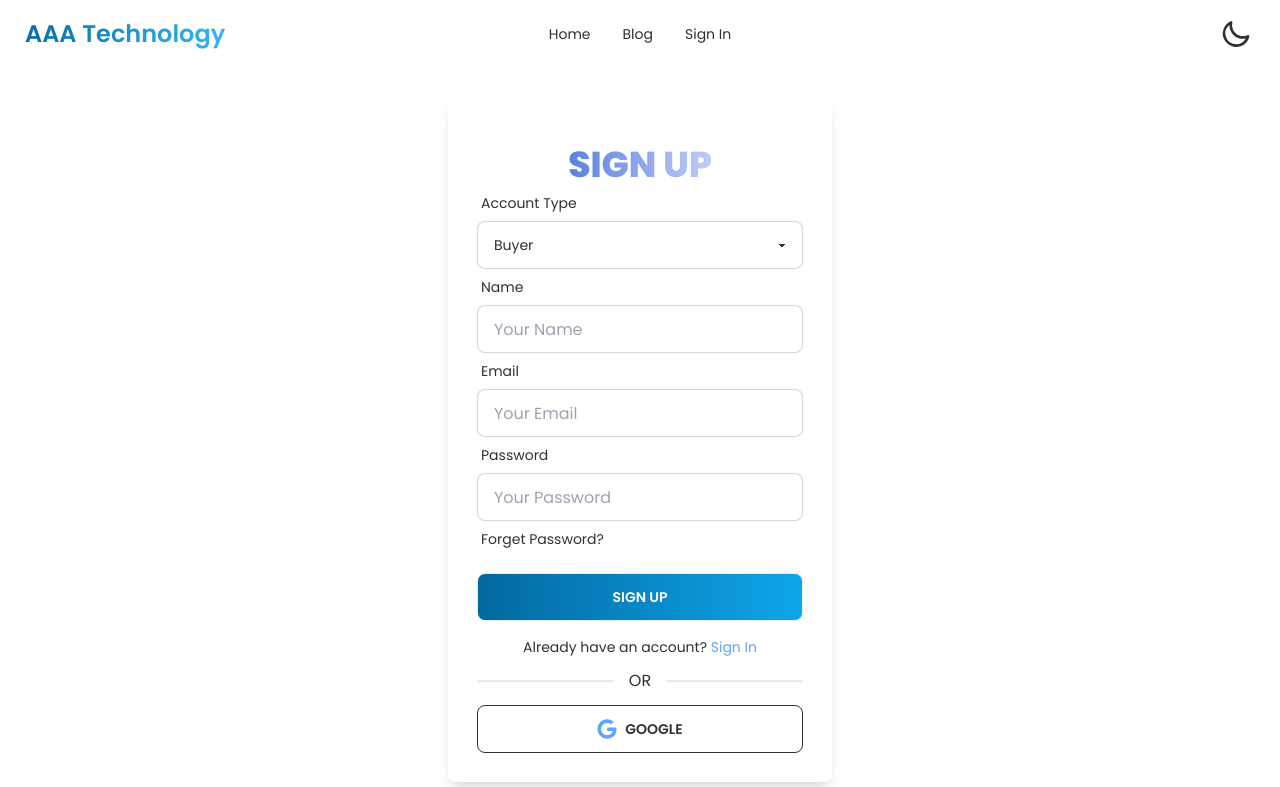
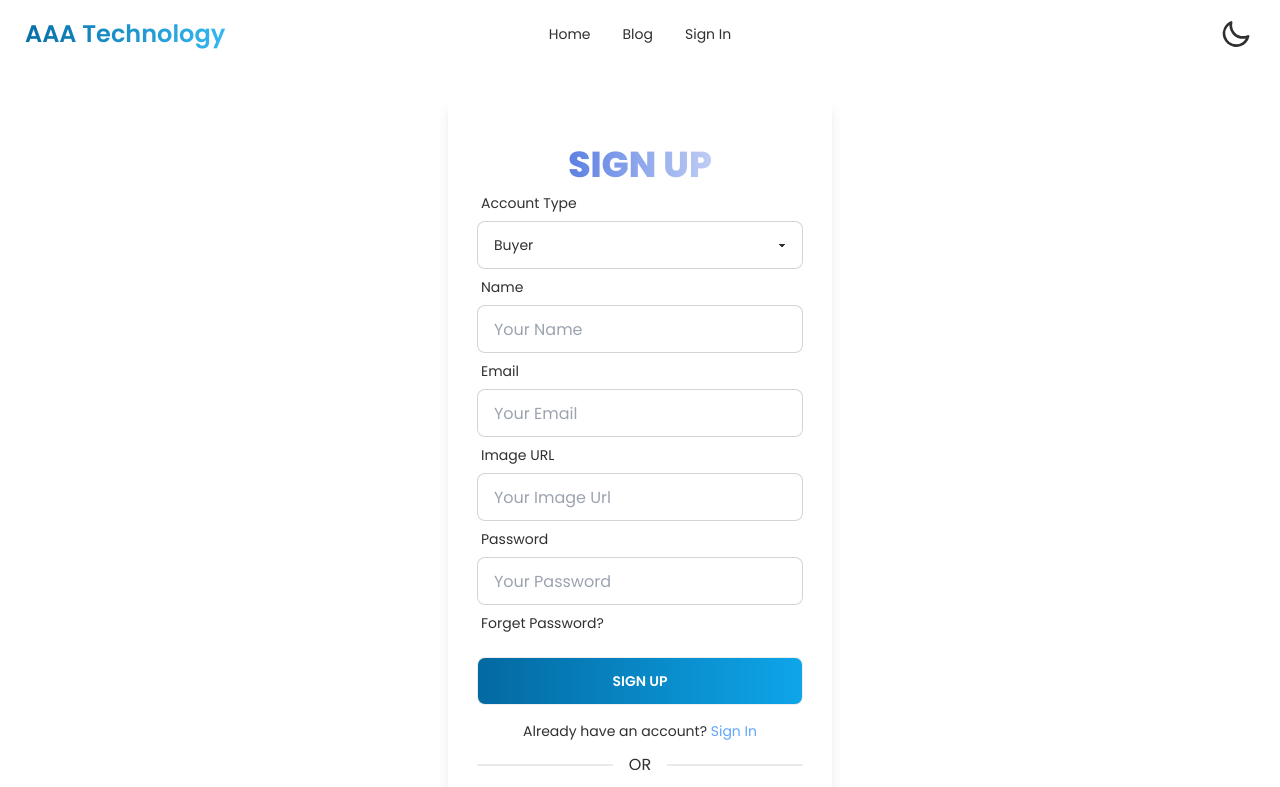
Before and after one commit to nabiursiddique/used_laptop_shop-client, a React (Vite) app: page /signUp in a window 1280 px wide. Shown: the top 787 px of the page. Built offline with nearby package versions, Linux system fonts and the light colour scheme; no server answers.

Commit message:
fix- Now we can see the user name and photo in the navbar if user is logged in

```diff
--- a/src/Contexts/AuthProvider.jsx
+++ b/src/Contexts/AuthProvider.jsx
@@ -7,31 +7,37 @@ const auth = getAuth(app);
 
 const AuthProvider = ({ children }) => {
     const [user, setUser] = useState('');
+    const [loading, setLoading] = useState(true);
     const googleProvider = new GoogleAuthProvider();
 
     // Creating a user with email and password
     const createUser = (email, password) => {
+        setLoading(true);
         return createUserWithEmailAndPassword(auth, email, password);
     }
 
     // Login user with email and password
     const signIn = (email, password) => {
+        setLoading(true);
         return signInWithEmailAndPassword(auth, email, password);
     }
 
     // create and login with google
     const googleSignIn =()=>{
+        setLoading(true);
         return signInWithPopup(auth,googleProvider);
     }
 
     // Update user profile (name, image)
     const updateUser =(userInfo)=>{
+        setLoading(true);
         updateProfile(auth.currentUser, userInfo);
     }
 
 
     // SignOut a Logged in user
     const logOut =()=>{
+        setLoading(true);
         return signOut(auth);
     }
 
@@ -39,6 +45,7 @@ const AuthProvider = ({ children }) => {
     useEffect(() => {
         const unsubscribe = onAuthStateChanged(auth, (currentUser) => {
             setUser(currentUser);
+            setLoading(false);
         });
         return () => unsubscribe();
     }, []);
@@ -49,7 +56,8 @@ const AuthProvider = ({ children }) => {
         googleSignIn,
         logOut,
         user,
-        updateUser
+        updateUser,
+        loading
     }
 
     return (
--- a/src/components/Pages/SignIn/SignIn.jsx
+++ b/src/components/Pages/SignIn/SignIn.jsx
@@ -18,13 +18,14 @@ const SignIn = () => {
                 const user = result.user;
                 if (user) {
                     toast.success('Log In Successful');
+                    reset();
                 }
             })
             .catch(error => {
                 const errorMessage = error.message;
                 setLoginError(errorMessage);
             })
-        reset();
+
     }
 
     // Sign in with google
--- a/src/components/Pages/SignUp/SignUp.jsx
+++ b/src/components/Pages/SignUp/SignUp.jsx
@@ -15,23 +15,23 @@ const SignUp = () => {
         createUser(data.email, data.password)
             .then(result => {
                 const user = result.user;
+                if (user) {
+                    toast.success('Log In Successful');
 
                 // Updating user name when signing up with email and password
                 updateUser({
                     displayName: data.name,
+                    photoURL: data.image
                 })
-                .then(()=>{})
-                .catch((error)=>{
-                    console.log(error.message);
-                });
+                    .then(() => { })
+                    .catch((error) => {
+                        console.log(error.message);
+                    });
+                }
 
-                if (user) {
-                    toast.success("Account created successfully");
-                }
             })
             .catch(err => console.error(err.message));
-
-        reset();
+            reset();
     }
 
 
@@ -81,6 +81,13 @@ const SignUp = () => {
                         {errors.email && <p className='text-sm mt-2 text-red-500'>{errors.email?.message}</p>}
                     </div>
                     <div className="form-control w-full">
+                        <label className="label"><span className="label-text">Image URL</span></label>
+                        <input {...register("image", {
+                            required: "Image link is required."
+                        })} type="text" placeholder="Your Image Url" className="input input-bordered w-full" />
+                        {errors.image && <p className='text-sm mt-2 text-red-500'>{errors.image?.message}</p>}
+                    </div>
+                    <div className="form-control w-full">
                         <label className="label"><span className="label-text">Password</span></label>
                         <input {...register("password", {
                             required: "Password is required.",
--- a/src/components/Shared/Navbar/Navbar.jsx
+++ b/src/components/Shared/Navbar/Navbar.jsx
@@ -2,6 +2,7 @@ import React, { useContext, useEffect, useState } from 'react';
 import { Link } from 'react-router-dom';
 import { AuthContext } from '../../../Contexts/AuthProvider';
 import { toast } from 'react-hot-toast';
+import men from '../../../assets/Avatar/Men.png';
 
 const Navbar = () => {
   const [theme, setTheme] = useState(localStorage.getItem('theme') || "lemonade");
@@ -27,8 +28,8 @@ const Navbar = () => {
       user?.uid ?
         <>
           <li><Link to='/dashboard'>Dashboard</Link></li>
+          <li onClick={handleLogOut}><a href="">Sign Out</a></li>
           <li><p className='font-bold'>{user.displayName}</p></li>
-          <li onClick={handleLogOut}><a href="">Sign Out</a></li>
         </>
         :
         <li><Link to='/signIn'>Sign In</Link></li>
@@ -73,14 +74,31 @@ const Navbar = () => {
           {menu}
         </ul>
       </div>
-     <div className='navbar-end'>
-     <label onClick={toggleTheme} className="swap swap-rotate mx-4 ">
+      <div className='navbar-end'>
+        {
+          user?.uid &&
+          <>
+            <div className="avatar">
+              <div className="w-9 rounded-full">
+                {
+                  user?.photoURL ?
+                    <img title={user.displayName} src={user.photoURL} alt="Tailwind-CSS-Avatar-component" />
+                    :
+                    <img title={user.displayName} src={men} alt="Tailwind-CSS-Avatar-component" />
+                }
+              </div>
+            </div>
+          </>
+        }
+
+        <label onClick={toggleTheme} className="swap swap-rotate mx-4 ">
           <input type="checkbox" />
           <svg className="swap-on fill-current w-10 h-8" xmlns="http://www.w3.org/2000/svg" viewBox="0 0 24 24"><path d="M5.64,17l-.71.71a1,1,0,0,0,0,1.41,1,1,0,0,0,1.41,0l.71-.71A1,1,0,0,0,5.64,17ZM5,12a1,1,0,0,0-1-1H3a1,1,0,0,0,0,2H4A1,1,0,0,0,5,12Zm7-7a1,1,0,0,0,1-1V3a1,1,0,0,0-2,0V4A1,1,0,0,0,12,5ZM5.64,7.05a1,1,0,0,0,.7.29,1,1,0,0,0,.71-.29,1,1,0,0,0,0-1.41l-.71-.71A1,1,0,0,0,4.93,6.34Zm12,.29a1,1,0,0,0,.7-.29l.71-.71a1,1,0,1,0-1.41-1.41L17,5.64a1,1,0,0,0,0,1.41A1,1,0,0,0,17.66,7.34ZM21,11H20a1,1,0,0,0,0,2h1a1,1,0,0,0,0-2Zm-9,8a1,1,0,0,0-1,1v1a1,1,0,0,0,2,0V20A1,1,0,0,0,12,19ZM18.36,17A1,1,0,0,0,17,18.36l.71.71a1,1,0,0,0,1.41,0,1,1,0,0,0,0-1.41ZM12,6.5A5.5,5.5,0,1,0,17.5,12,5.51,5.51,0,0,0,12,6.5Zm0,9A3.5,3.5,0,1,1,15.5,12,3.5,3.5,0,0,1,12,15.5Z" /></svg>
           {/* moon icon */}
           <svg className="swap-off fill-current w-10 h-8" xmlns="http://www.w3.org/2000/svg" viewBox="0 0 24 24"><path d="M21.64,13a1,1,0,0,0-1.05-.14,8.05,8.05,0,0,1-3.37.73A8.15,8.15,0,0,1,9.08,5.49a8.59,8.59,0,0,1,.25-2A1,1,0,0,0,8,2.36,10.14,10.14,0,1,0,22,14.05,1,1,0,0,0,21.64,13Zm-9.5,6.69A8.14,8.14,0,0,1,7.08,5.22v.27A10.15,10.15,0,0,0,17.22,15.63a9.79,9.79,0,0,0,2.1-.22A8.11,8.11,0,0,1,12.14,19.73Z" /></svg>
         </label>
-     </div>
+
+      </div>
     </div>
   );
 };
```
Also changed, not shown: src/assets/Avatar/Men.png (added).
